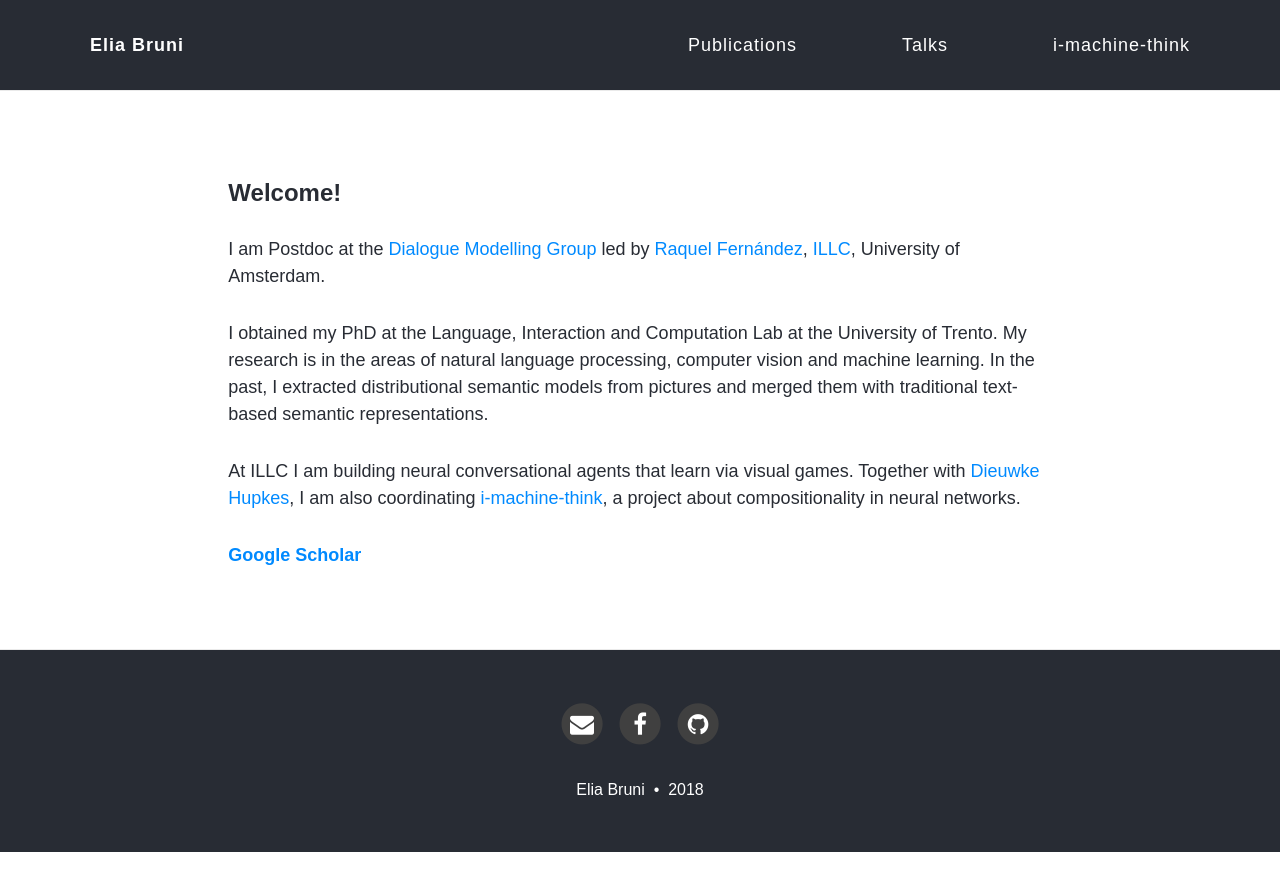
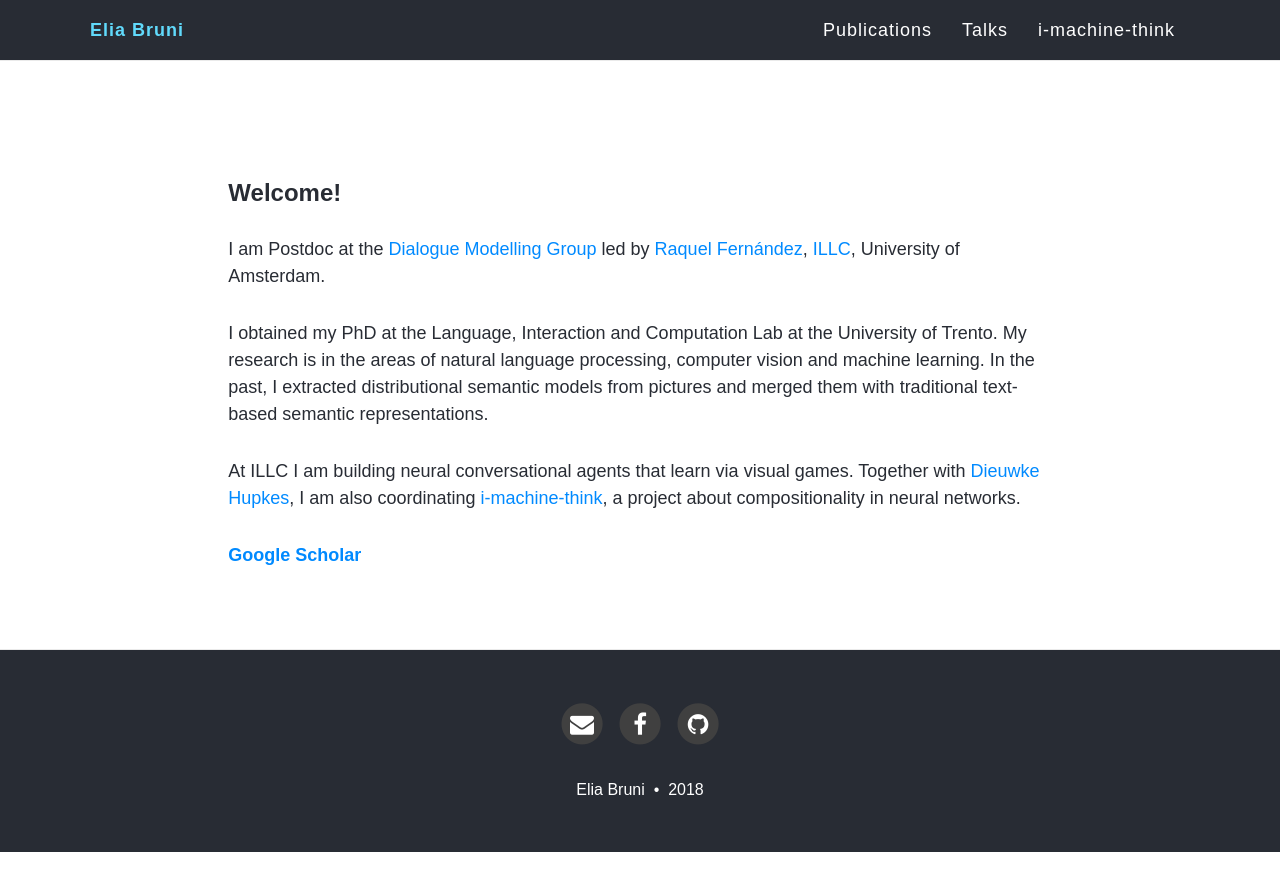
Before and after one commit to eliabruni/eliabruni.github.io, a Jekyll site: the page built from index.md, in a window 1280 px wide. Shown: the top 891 px of the page. Built offline with Jekyll 4.4.1, drawn with Linux system fonts in a browser that asks for light colours; nearby versions of some CDN libraries; the list of posts is cut into pages by our own code.

Commit message:
progress

```diff
--- a/css/main.css
+++ b/css/main.css
@@ -112,27 +112,38 @@ img {
   border-bottom: 1px solid #EAEAEA;
   font-family: sans-serif;
 
+
   {% if site.navbar-img %}
   background-image: url({{ site.navbar-img }});
   background-attachment: fixed;
   {% endif %}
 }
 
-.navbar-custom .nav li a {
-  font-size: 18px;
-  letter-spacing: 1px;
-}
+
 
 .navbar-custom .navbar-brand {
+height:60px;
+  display: flex;
+  justify-content: center;
+  flex-direction: column;
   letter-spacing: 1px;
   padding-left:5em;
   padding-right:5em;
   font-weight: 700;
   color: {{ site.navbar-text-col }};
 }
+.navbar-custom .nav {
+    padding-right:5em;
+}
+
 .navbar-custom .nav li a {
+  height:60px;
+  font-size: 18px;
+  letter-spacing: 1px;
+  display: flex;
+  justify-content: center;
+  flex-direction: column;
   font-weight: 300;
-  padding-right:5em;
   color: {{ site.navbar-text-col }};
 }
 
@@ -145,6 +156,7 @@ img {
 
 .navbar-custom .navbar-brand-logo {
   padding-top: 0;
+
   /***
   -webkit-transition: padding .5s ease-in-out;
   -moz-transition: padding .5s ease-in-out;
@@ -152,7 +164,6 @@ img {
   ***/
 }
 .navbar-custom .navbar-brand-logo img {
-  height: 50px;
   /***
   -webkit-transition: height .5s ease-in-out;
   -moz-transition: height .5s ease-in-out;
@@ -163,12 +174,12 @@ img {
   padding-top: 5px;
 }
 .navbar-custom.top-nav-short .navbar-brand-logo img {
-  height: 40px;
+  height: 60px;
 }
 
 @media only screen and (min-width: 768px) {
   .navbar-custom {
-    padding: 20px 0;
+    padding: 00px 0;
     /***
     -webkit-transition: background .5s ease-in-out,padding .5s ease-in-out;
     -moz-transition: background .5s ease-in-out,padding .5s ease-in-out;
```
